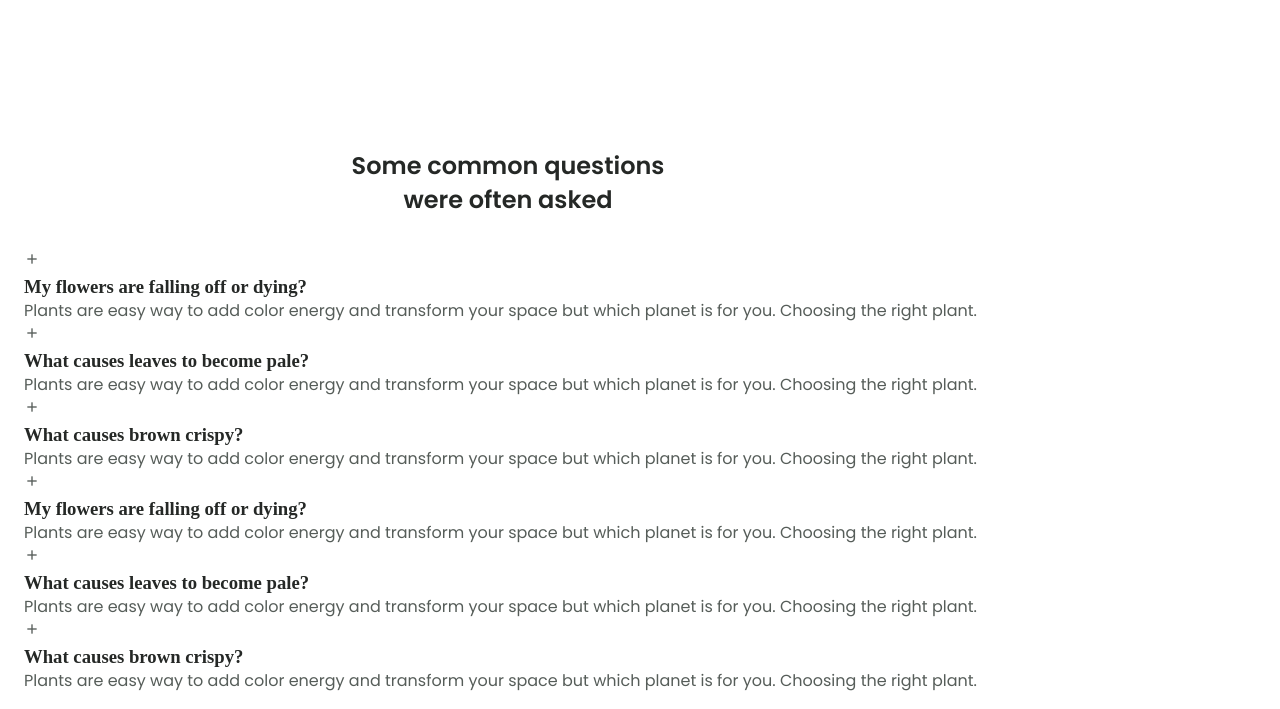
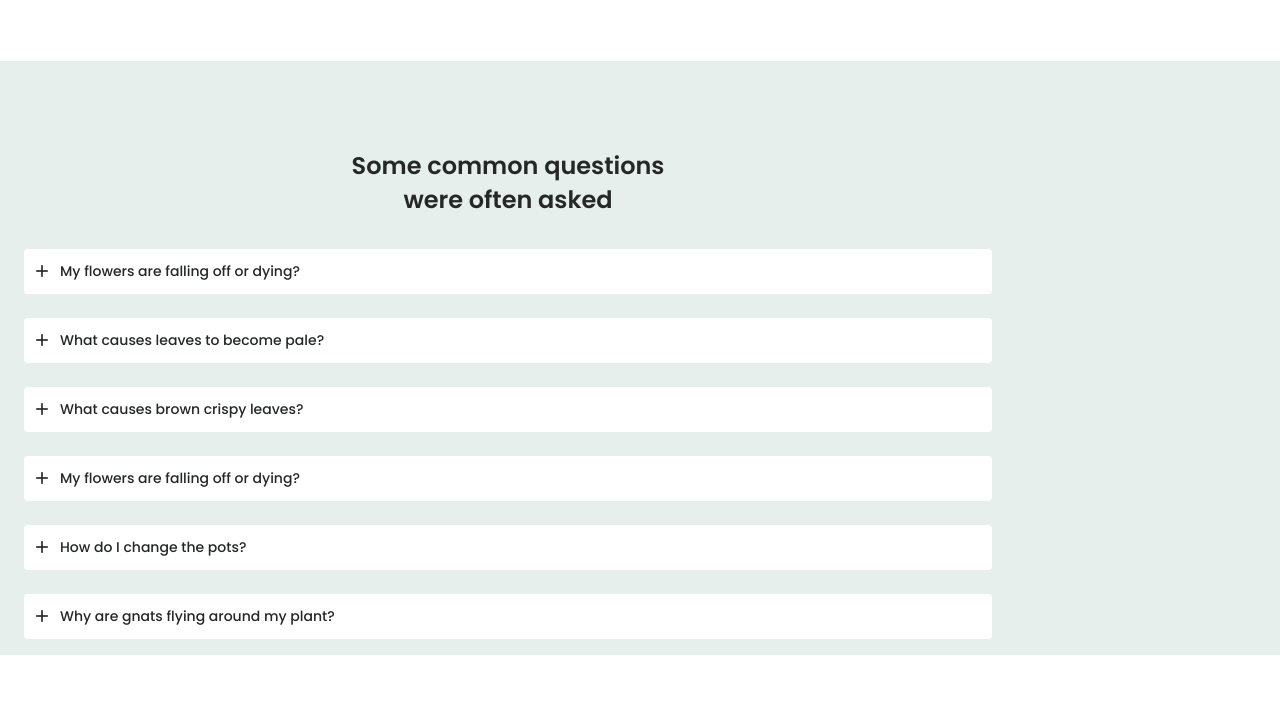
Before and after one commit to pamellafernandes/Plants-Website, a plain HTML site: page index.html in a window 1280 px wide. Shown: the part 3463-4172 px from the top of the page. After the commit the page ends 4118 px from the top, so only its background shows below. Drawn offline with nearby package versions, Linux system fonts and the light colour scheme.

Commit message:
feat: Added cards questions

```diff
--- a/assets/css/styles.css
+++ b/assets/css/styles.css
@@ -487,3 +487,78 @@ img {
 .product__card:hover .product__img {
   transform: translateY(-.6rem);
 }
+
+.questions {
+  background-color: var(--first-color-lighten);
+}
+
+.questions_container {
+  gap: 1.5rem;
+  padding: 1.5rem 0;
+}
+
+.questions__group {
+  display: grid;
+  row-gap: 1.5rem;
+}
+
+.questions__item {
+  background-color: var(--container-color);
+  border-radius: .25rem;
+}
+
+.questions__item-title {
+  font-size: var(--small-font-size);
+  font-weight: var(--font-medium);
+}
+
+.questions__icon {
+  font-size: 1.25rem;
+  color: var(--title-color);
+}
+
+.questions__description {
+  font-size: var(--smaller-font-size);
+  padding: 0 1.25rem 1.25rem 2.5rem;
+}
+
+.questions__header {
+  display: flex;
+  align-items: center;
+  column-gap: .5rem;
+  padding: .75rem .5rem;
+  cursor: pointer;
+}
+
+.questions__content {
+  overflow: hidden;
+  height: 0;
+}
+
+.questions__item,
+.questions__header,
+.questions__item-title,
+.questions__icon,
+.questions__description,
+.questions__content {
+  transition: .3s;
+}
+
+.questions__item:hover {
+  box-shadow: 0 2px 8px hsla(var(--hue), 24%, 15%, .15);
+}
+
+.accordion-open .questions__header,
+.accordion-open .questions__content {
+  background-color: var(--first-color);
+}
+
+.accordion-open .questions__item-title,
+.accordion-open .questions__description,
+.accordion-open .questions__icon {
+  color: #FFF;
+}
+
+.accordion-open .questions__icon {
+  transform: rotate(45deg);
+}
--- a/assets/js/main.js
+++ b/assets/js/main.js
@@ -29,3 +29,30 @@ function scrollHeader(){
     if(this.scrollY >= 80) header.classList.add('scroll-header'); else header.classList.remove('scroll-header');
 }
 window.addEventListener('scroll', scrollHeader);
+
+const accordionItems = document.querySelectorAll('.questions__item');
+
+accordionItems.forEach((item) => {
+    const accordionHeader = item.querySelector('.questions__header');
+    accordionHeader.addEventListener('click', () => {
+        const openItem = document.querySelector('.accordion-open');
+        toggleItem(item);
+
+        if(openItem && openItem !== item) {
+            toggleItem(openItem);
+        }
+    })
+})
+
+const toggleItem = (item) => {
+    const accordionContent = item.querySelector('.questions__content');
+
+    if(item.classList.contains('accordion-open')) {
+        accordionContent.removeAttribute('style')
+        item.classList.remove('accordion-open');
+    } else {
+        accordionContent.style.height = accordionContent.scrollHeight + 'px';
+        item.classList.add('accordion-open');
+    }
+
+}
--- a/index.html
+++ b/index.html
@@ -283,43 +283,10 @@
           <div class="questions__group">
             <div class="questions__item">
               <header class="questions__header">
-                <i class="ri-add-line questions__icon">
+                <i class="ri-add-line questions__icon"></i>
                 <h3 class="questions__item-title">
                   My flowers are falling off or dying?
                 </h3>
-                </i>
-              </header>
-
-              <div class="questions__content">
-                <p class="questions__description">
-                  Plants are easy way to add color energy and transform your
-                  space but which planet is for you. Choosing the right plant.
-                </p>
-              </div>
-
-            <div class="questions__item">
-              <header class="questions__header">
-                <i class="ri-add-line questions__icon">
-                  <h3 class="questions__item-title">
-                    What causes leaves to become pale?
-                  </h3>
-                </i>
-              </header>
-
-              <div class="questions__content">
-                <p class="questions__description">
-                  Plants are easy way to add color energy and transform your
-                  space but which planet is for you. Choosing the right plant.
-                </p>
-              </div>
-
-            <div class="questions__item">
-              <header class="questions__header">
-                <i class="ri-add-line questions__icon">
-                  <h3 class="questions__item-title">
-                    What causes brown crispy?
-                  </h3>
-                </i>
               </header>
 
               <div class="questions__content">
@@ -329,15 +296,12 @@
                 </p>
               </div>
             </div>
-            </div>
-          <div class="questions__group">
             <div class="questions__item">
               <header class="questions__header">
-                <i class="ri-add-line questions__icon">
+                <i class="ri-add-line questions__icon"></i>
                 <h3 class="questions__item-title">
-                    My flowers are falling off or dying?
+                  What causes leaves to become pale?
                 </h3>
-                </i>
               </header>
 
               <div class="questions__content">
@@ -346,14 +310,13 @@
                   space but which planet is for you. Choosing the right plant.
                 </p>
               </div>
-
+            </div>
             <div class="questions__item">
               <header class="questions__header">
-                <i class="ri-add-line questions__icon">
+                <i class="ri-add-line questions__icon"></i>
                 <h3 class="questions__item-title">
-                    What causes leaves to become pale?
+                  What causes brown crispy leaves?
                 </h3>
-                </i>
               </header>
 
               <div class="questions__content">
@@ -362,14 +325,44 @@
                   space but which planet is for you. Choosing the right plant.
                 </p>
               </div>
-
+            </div>
+            <div class="questions__group">
               <div class="questions__item">
                 <header class="questions__header">
-                <i class="ri-add-line questions__icon">
+                  <i class="ri-add-line questions__icon"></i>
                   <h3 class="questions__item-title">
-                    What causes brown crispy?
+                    My flowers are falling off or dying?
                   </h3>
-                </i>
+                </header>
+
+                <div class="questions__content">
+                  <p class="questions__description">
+                    Plants are easy way to add color energy and transform your
+                    space but which planet is for you. Choosing the right plant.
+                  </p>
+                </div>
+              </div>
+              <div class="questions__item">
+                <header class="questions__header">
+                  <i class="ri-add-line questions__icon"></i>
+                  <h3 class="questions__item-title">
+                    How do I change the pots?
+                  </h3>
+                </header>
+
+                <div class="questions__content">
+                  <p class="questions__description">
+                    Plants are easy way to add color energy and transform your
+                    space but which planet is for you. Choosing the right plant.
+                  </p>
+                </div>
+              </div>
+              <div class="questions__item">
+                <header class="questions__header">
+                  <i class="ri-add-line questions__icon"></i>
+                  <h3 class="questions__item-title">
+                    Why are gnats flying around my plant?
+                  </h3>
                 </header>
 
                 <div class="questions__content">
```
Lines whose indentation alone changed are shown as unchanged.
